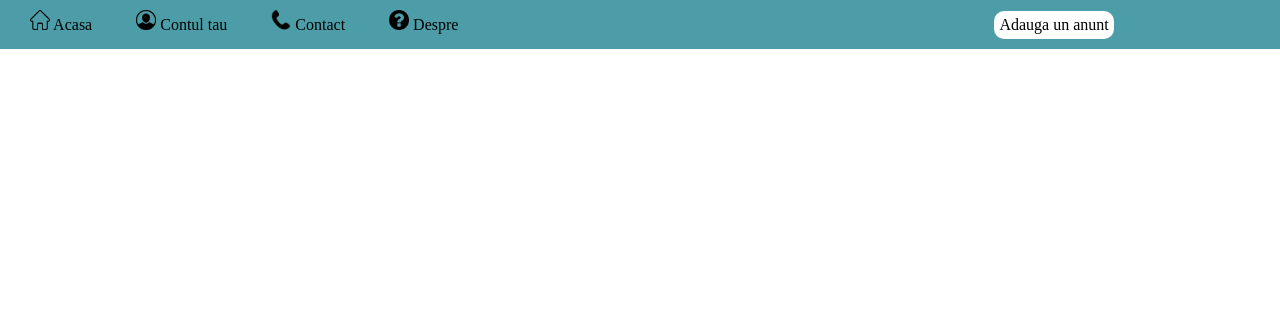
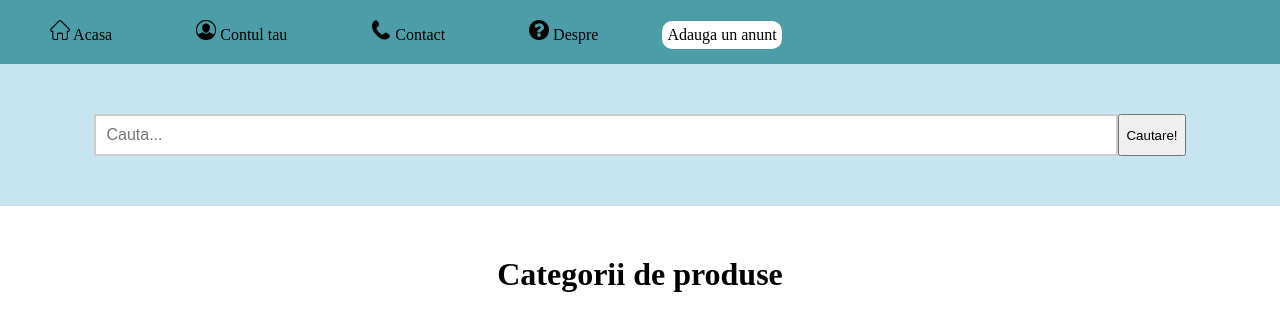
Before and after one commit to ivlad20/proiect-ISW, a PHP site: page /main.html in a window 1280 px wide. Shown: the top 331 px of the page. Run offline with PHP 8.4, Linux system fonts and the light colour scheme; some web fonts are replaced.

Commit message:
added a search bar and worked on the navbar

```diff
--- a/main.html
+++ b/main.html
@@ -10,12 +10,39 @@
 <body>
     <nav>
         <ul>
-            <li><img class="icon" src="acasa.png" alt="Home">  Acasa</li>
-            <li><img class="icon" src="cont.png" alt="cont">  Contul tau</li>
-            <li><img class="icon" src="contact.png" alt="contact">  Contact</li>
-            <li><img class="icon" src="despre.png" alt="despre">  Despre</li>
+            <li>
+                <a href="main.html" class="navbutton">
+                    <img class="icon" src="acasa.png" alt="Home">  Acasa
+                </a>
+            </li>
+            <li>
+                <a href="cont.html" class="navbutton">
+                    <img class="icon" src="cont.png" alt="cont">  Contul tau
+                </a>
+            </li>
+            <li>
+                <a href="contact.html" class="navbutton">
+                    <img class="icon" src="contact.png" alt="contact">  Contact
+                </a>
+            </li>
+            <li>
+                <a href="info.html" class="navbutton">
+                    <img class="icon" src="despre.png" alt="despre">  Despre
+                </a>
+            </li>
             <li id="anunt">Adauga un anunt</li>
         </ul>
     </nav>
+
+    <div class="search_div">
+        <form>
+            <input type="text" placeholder= "Cauta..." class="search_input">
+        </form>
+        <button type="submit" class="search_button">Cautare!</button>
+    </div>
+
+    <div class="categorii_div">
+        <h1>Categorii de produse</h1>
+    </div>
 </body>
 </html>
--- a/style.css
+++ b/style.css
@@ -32,5 +32,47 @@ body {
     background-color: white;
     padding: 5px;
     border-radius: 10px;
-    margin-left: 40%;
+
 }
+div.search {
+    background-color: #c7e5f1;
+    width: 100%;
+    padding: 40px;
+}
+.navbutton {
+    display: inline-block;
+    padding: 10px 20px;
+    background-color: #4c9da7;
+    color: black;
+    text-decoration: none;
+    border: none;
+    border-radius: 5px;
+    cursor: pointer;
+}
+.navbutton:hover {
+    background-color: rgb(26, 78, 124);
+}
+
+.search_div {
+    display: flex;
+    justify-content: center;
+    padding: 50px;
+    background-color: #c7e5f1;
+}
+
+.search_input {
+    padding: 10px;
+    border: 2px solid #ccc;
+    outline: none;
+    font-size: 16px;
+    width: 1000px
+}
+
+h1 {
+    text-align: center;
+    font-family: 'Cascadia Code';
+}
+
+.categorii_div {
+    margin-top: 50px;
+}
```
